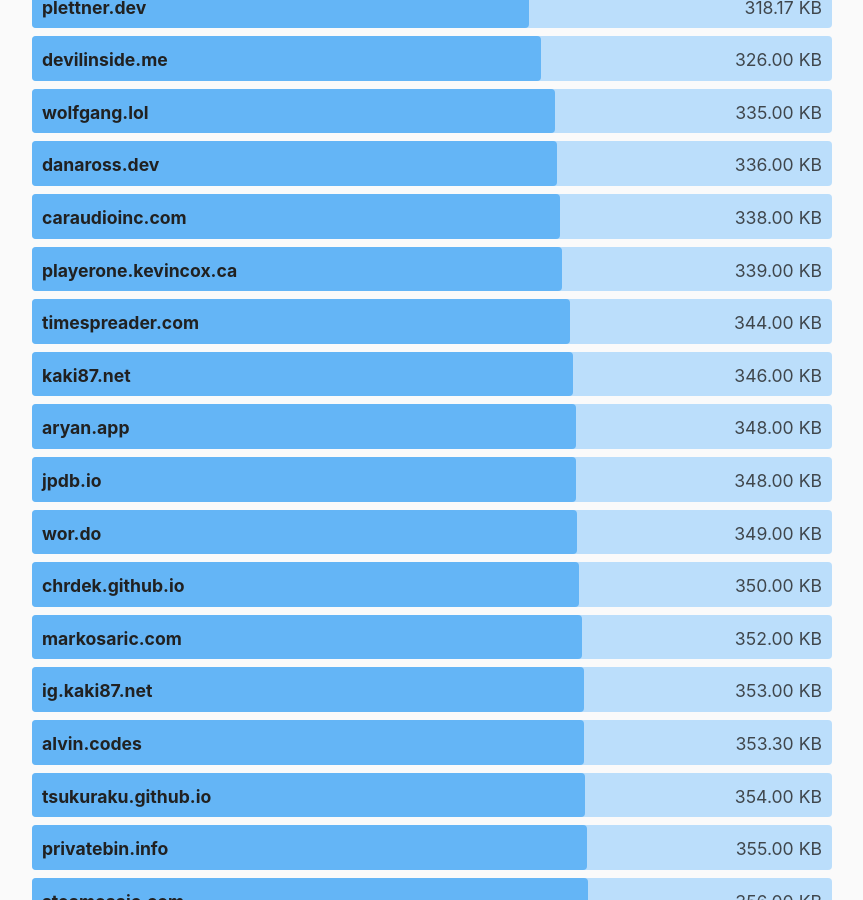
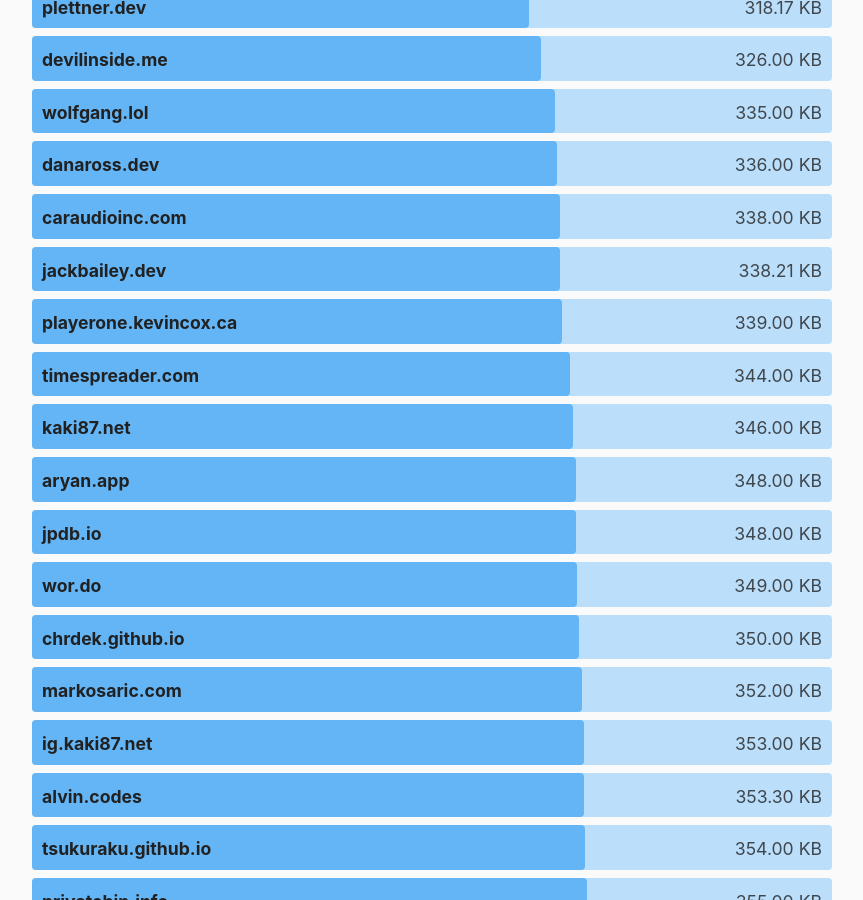
Before and after one commit to kevquirk/512kb.club, a Jekyll site: the page built from index.md, in a window 1280 px wide and 900 px high, scrolled down 37784 px. Shown: the whole window, without its empty margins (208-1071 px from the left). Built offline with Jekyll 4.4.1, drawn with Linux system fonts in a browser that asks for light colours.

Commit message:
Add my portfolio to the list
https://radar.cloudflare.com/scan/9bb7f5b7-9814-49d1-86fb-310528dec1c3/summary

```diff
--- a/_data/sites.yml
+++ b/_data/sites.yml
@@ -3902,3 +3902,8 @@
   url: https://zwieratko.sk/
   size: 28.07
   last_checked: 2024-02-11
+
+- domain: jackbailey.dev
+  url: https://jackbailey.dev/
+  size: 338.21
+  last_checked: 2024-05-09
```
